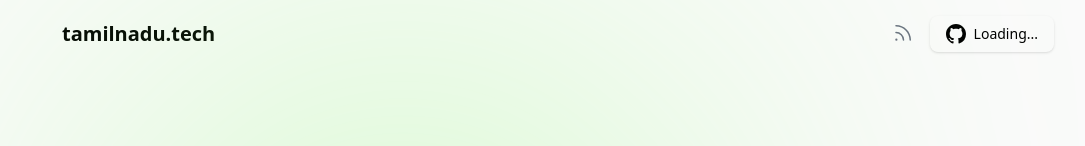
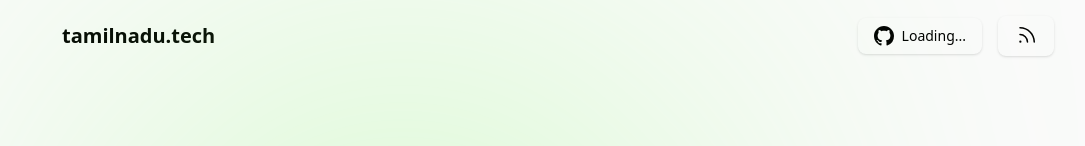
Before and after one commit to vignesh-murugan-dev/Communities, a Next.js app: page / in a window 1280 px wide. Shown: the top 146 px of the page, without its empty margins (82-1167 px from the left). Built offline with nearby package versions, Linux system fonts and the light colour scheme; no server answers.

Commit message:
feat(rss): changed the UI to match consistency

```diff
--- a/src/components/shared/header.tsx
+++ b/src/components/shared/header.tsx
@@ -10,10 +10,14 @@ export default function Header() {
         tamilnadu.tech
       </Link>
       <div className='flex h-full items-center space-x-4'>
-        <Link href='/rss' className='text-sm text-gray-500 hover:text-gray-700' target='_blank'>
+        <GitHubButton />
+        <Link
+          href='/rss'
+          className='inline-flex items-center rounded-lg px-4 py-2 text-sm text-black shadow transition duration-200 hover:text-gray-700'
+          target='_blank'
+        >
           <RssSimple size={24} />
         </Link>
-        <GitHubButton />
       </div>
     </nav>
   );
```
